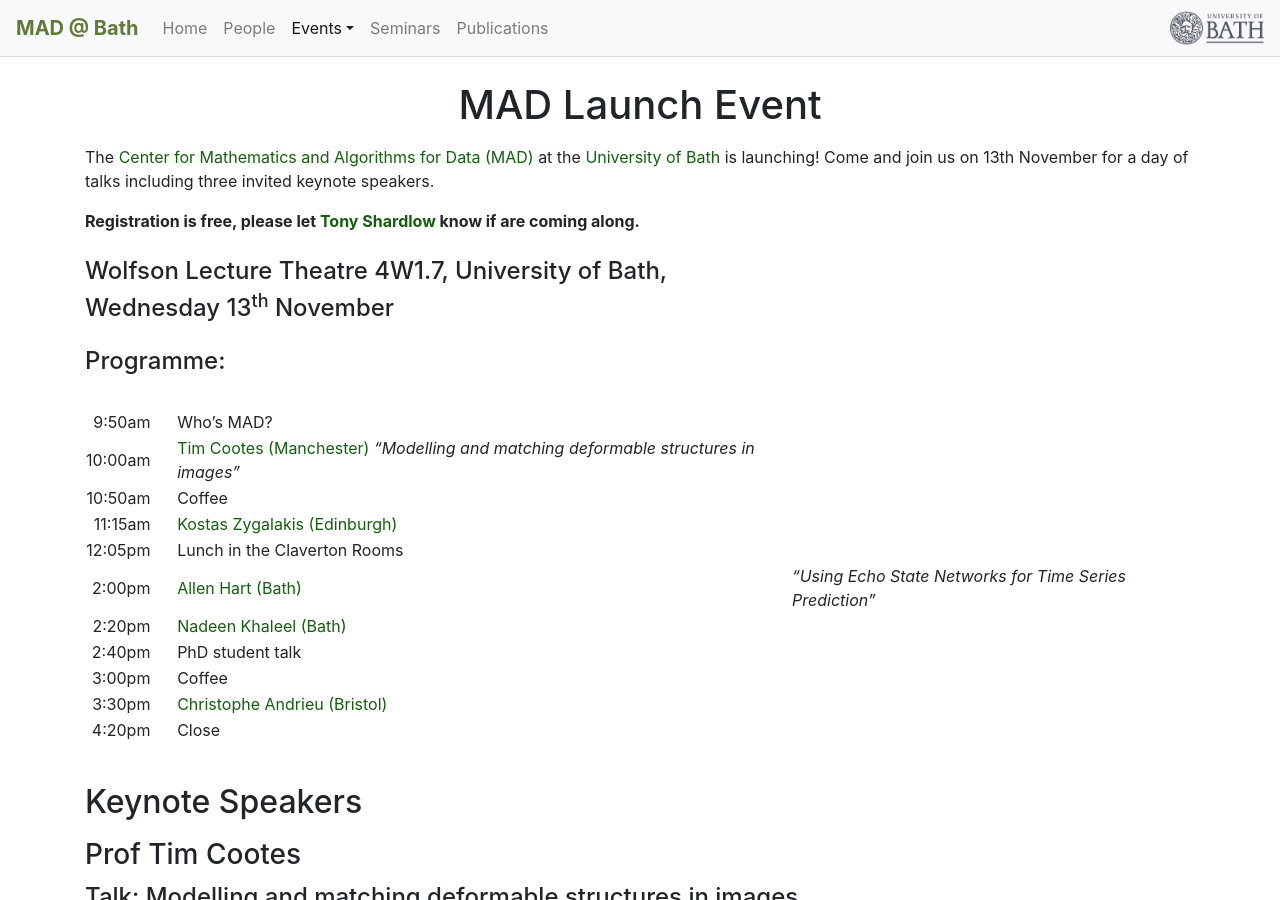
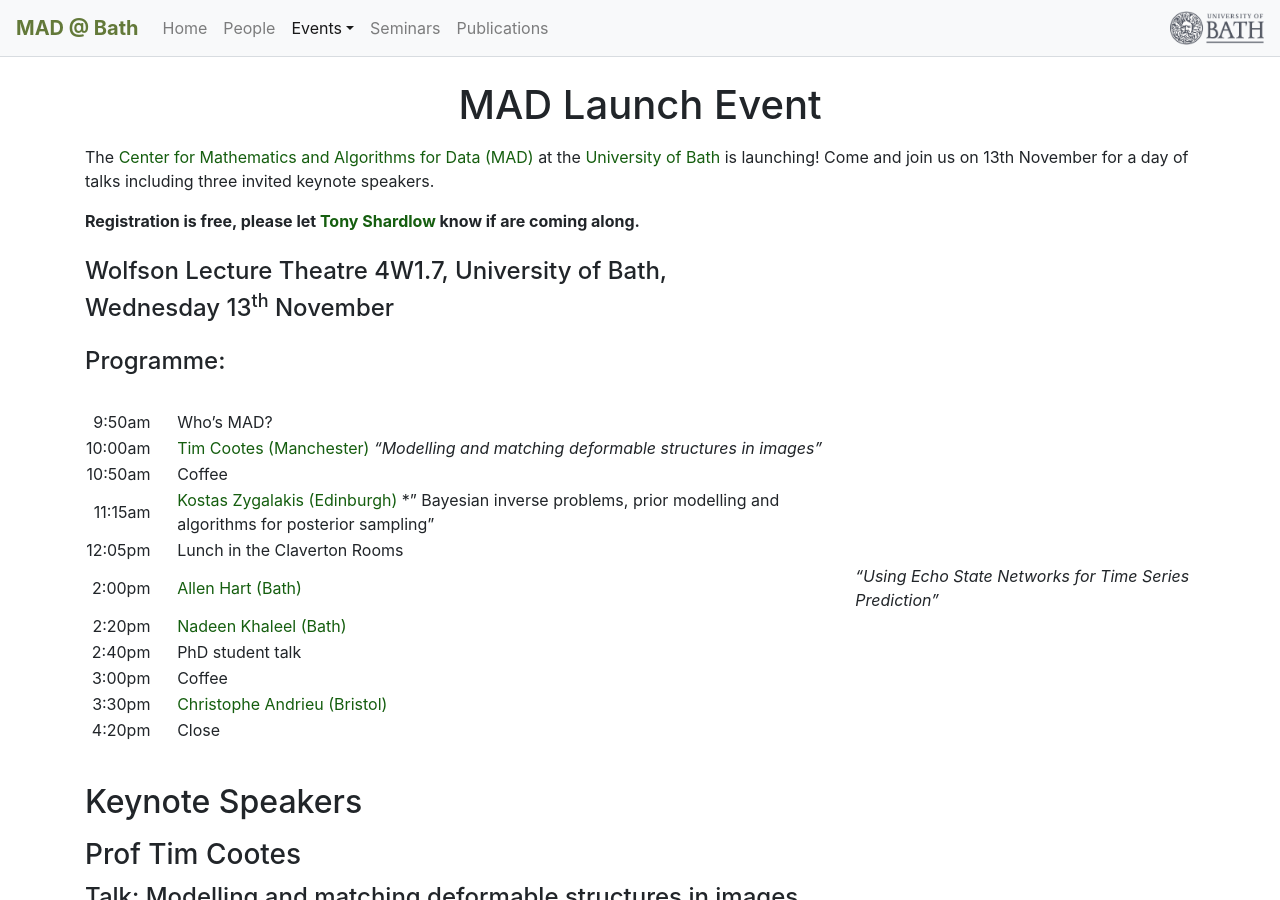
Before and after one commit to mathematics-and-algorithms-for-data/mathematics-and-algorithms-for-data.github.io, a Jekyll site: the page built from events/launch_event.md, in a window 1280 px wide and 900 px high. Built offline with Jekyll 4.4.1, drawn with Linux system fonts in a browser that asks for light colours; nearby versions of some CDN libraries.

Commit message:
Update launch_event.md

```diff
--- a/events/launch_event.md
+++ b/events/launch_event.md
@@ -21,9 +21,9 @@
 |9:50am || Who's MAD?
 |10:00am|| [Tim Cootes (Manchester)](https://personalpages.manchester.ac.uk/staff/timothy.f.cootes/) *"Modelling and matching deformable structures in images"* |
 |10:50am|| Coffee |
-|11:15am|| [Kostas Zygalakis (Edinburgh)](https://www.maths.ed.ac.uk/school-of-mathematics/people?person=506)
+|11:15am|| [Kostas Zygalakis (Edinburgh)](https://www.maths.ed.ac.uk/school-of-mathematics/people?person=506) *" Bayesian inverse problems, prior modelling  and algorithms for  posterior sampling" |
 |12:05pm|| Lunch in the Claverton Rooms|
-|2:00pm || [Allen Hart (Bath)](https://researchportal.bath.ac.uk/en/persons/allen-hart)| *"Using Echo State Networks for Time Series Prediction"*
+|2:00pm || [Allen Hart (Bath)](https://researchportal.bath.ac.uk/en/persons/allen-hart)| *"Using Echo State Networks for Time Series Prediction"* |
 |2:20pm || [Nadeen Khaleel (Bath)](https://researchportal.bath.ac.uk/en/persons/nadeen-khaleel)|
 |2:40pm|| PhD student talk |
 |3:00pm|| Coffee|
```
